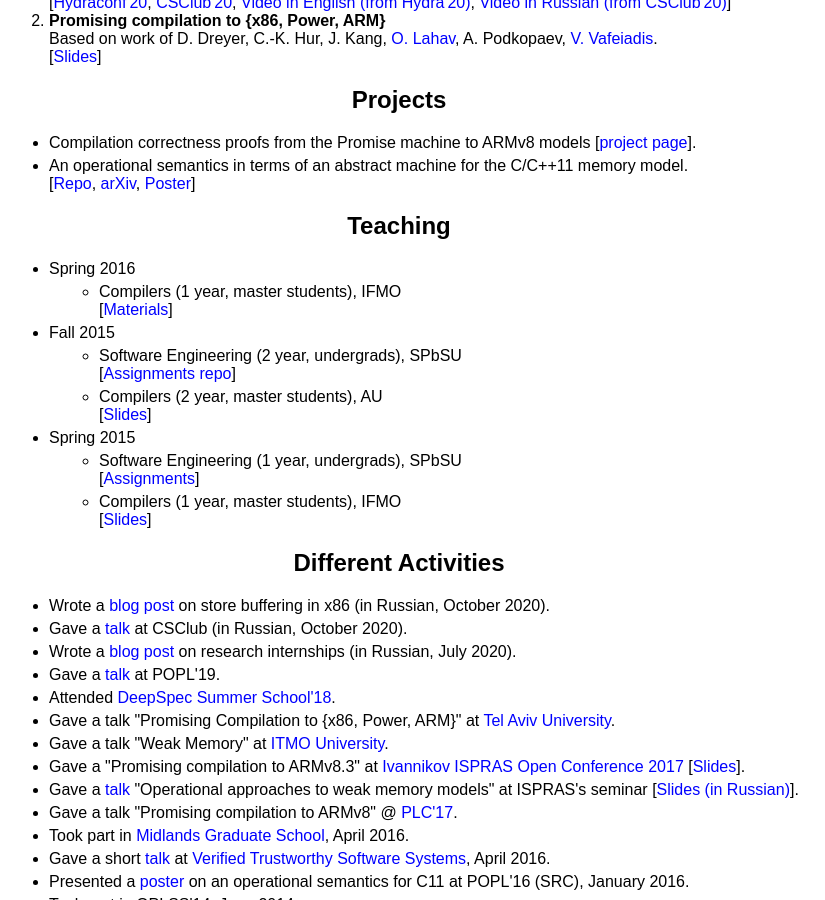
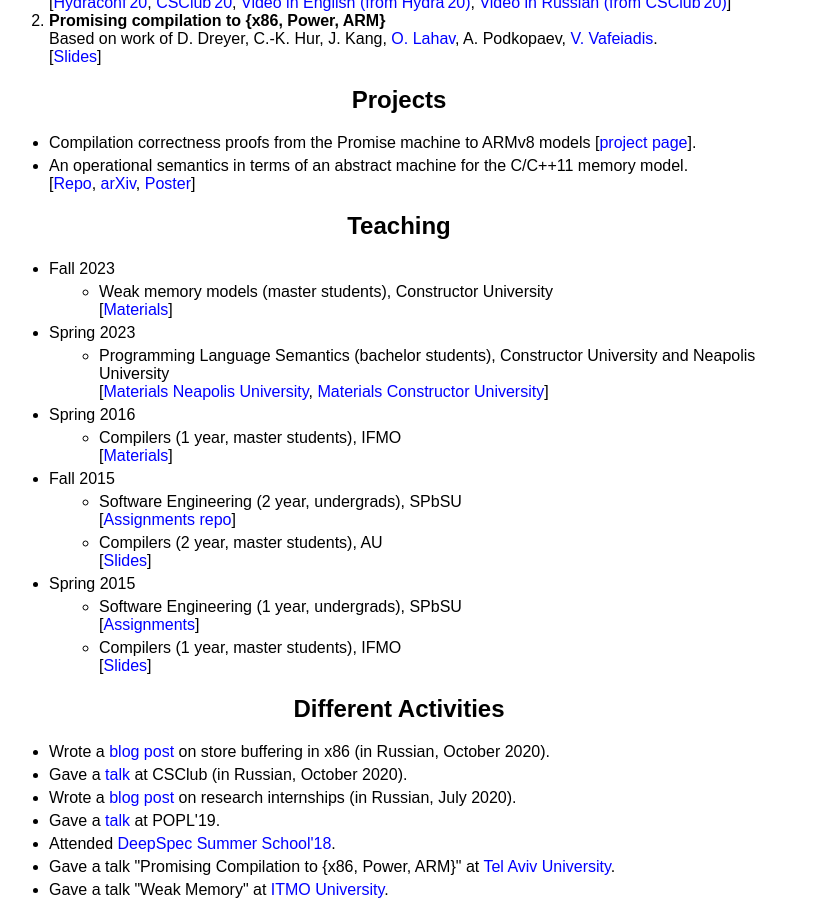
Before and after one commit to anlun/anlun.github.io, a Jekyll site: the page built from index.html, in a window 1280 px wide and 900 px high, scrolled down 1311 px. Shown: the whole window, without its empty margins (241-1066 px from the left). Built offline with Jekyll 4.4.1, drawn with Linux system fonts in a browser that asks for light colours; some web fonts are replaced.

Commit message:
Added courses of 2023 to Teaching section

```diff
--- a/index.html
+++ b/index.html
@@ -101,6 +101,25 @@ I'm interested in weak memory models and language semantics.
 <section>
   <center><h1> Teaching </h1></center>
   <ul>
+    <li> Fall 2023
+      <ul>
+        <li> Weak memory models (master students), Constructor University
+             <br />
+             [<a href="https://weakmemory.github.io/wmm-constructor23/">Materials</a>]
+        </li>
+      </ul>
+    </li>
+
+    <li> Spring 2023
+      <ul>
+        <li> Programming Language Semantics (bachelor students), Constructor University and Neapolis University
+             <br />
+             [<a href="https://weakmemory.github.io/semantics-neapolis23/">Materials Neapolis University</a>,
+              <a href="https://weakmemory.github.io/semantics-cub23/">Materials Constructor University</a>]
+        </li>
+      </ul>
+    </li>
+
     <li> Spring 2016
       <ul>
         <li> Compilers (1 year, master students), IFMO
```
